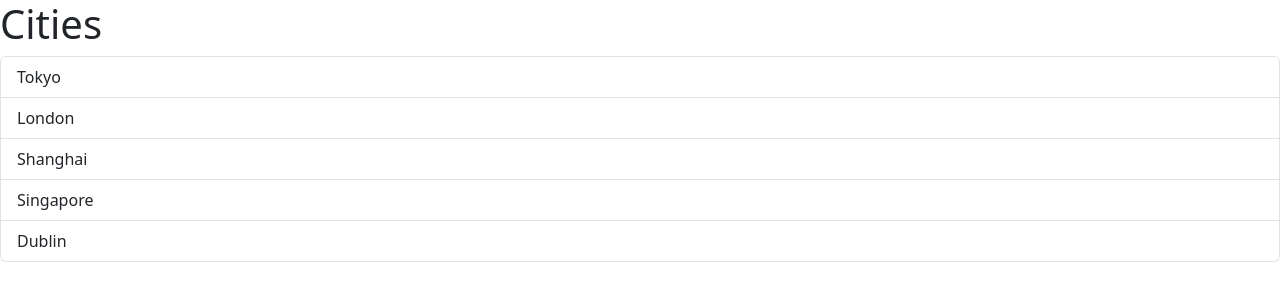
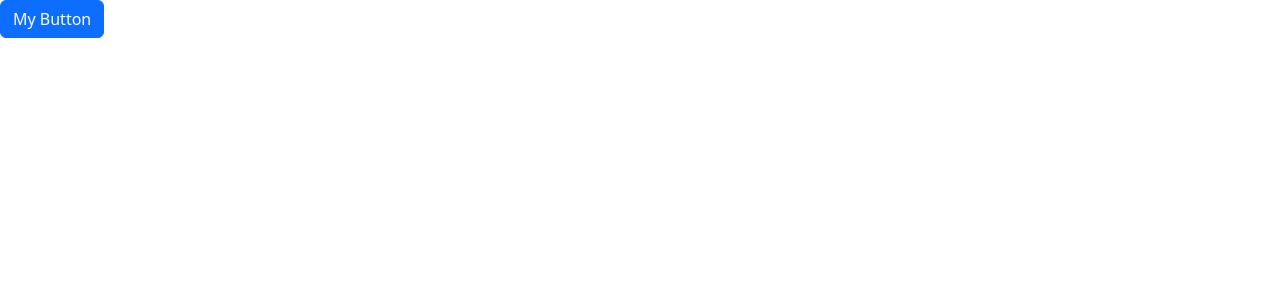
Before and after one commit to Merv39/Merv39.github.io, a React (Vite) app: page / in a window 1280 px wide. Shown: the top 300 px of the page. Built offline with nearby package versions, Linux system fonts and the light colour scheme.

Commit message:
tutorial: react tutorial follow along 2

```diff
--- a/src/App.tsx
+++ b/src/App.tsx
@@ -1,19 +1,31 @@
+import { useState } from "react";
+import Alert from "./components/Alert";
+import Button from "./components/Button";
 import ListGroup from "./components/ListGroup";
 
 function App() {
   let items = ["Tokyo", "London", "Shanghai", "Singapore", "Dublin"];
 
+  const [alertVisible, setAlertVisibility] = useState(false);
+
   // const handleSelectItem = (item: string) => {
   //   console.log(item);
   // };
 
+  /*
+  <ListGroup
+    items={items}
+    heading="Cities"
+    onSelectItem={(item) => console.log(item)}
+  />
+  */
+
   return (
     <div>
-      <ListGroup
-        items={items}
-        heading="Cities"
-        onSelectItem={(item) => console.log(item)}
-      />
+      {alertVisible && (
+        <Alert onClose={() => setAlertVisibility(false)}>My alert</Alert>
+      )}
+      <Button onClick={() => setAlertVisibility(true)}>My Button</Button>
     </div>
   );
 }
--- /dev/null
+++ b/src/components/Alert.tsx
@@ -0,0 +1,23 @@
+import { ReactNode } from "react";
+
+interface Props {
+  children: ReactNode;
+  onClose: () => void;
+}
+
+const Alert = ({ children, onClose }: Props) => {
+  return (
+    <div className="alert alert-primary alert-dismissible">
+      {children}
+      <button
+        type="button"
+        className="btn-close"
+        data-bs-dismiss="alert"
+        aria-label="Close"
+        onClick={onClose}
+      ></button>
+    </div>
+  );
+};
+
+export default Alert;
--- /dev/null
+++ b/src/components/Button.tsx
@@ -0,0 +1,15 @@
+interface Props {
+  children: string;
+  color?: "primary" | "secondary";
+  onClick: () => void;
+}
+
+const Button = ({ children, onClick, color = "primary" }: Props) => {
+  return (
+    <button type="button" className={"btn btn-" + color} onClick={onClick}>
+      {children}
+    </button>
+  );
+};
+
+export default Button;
```
